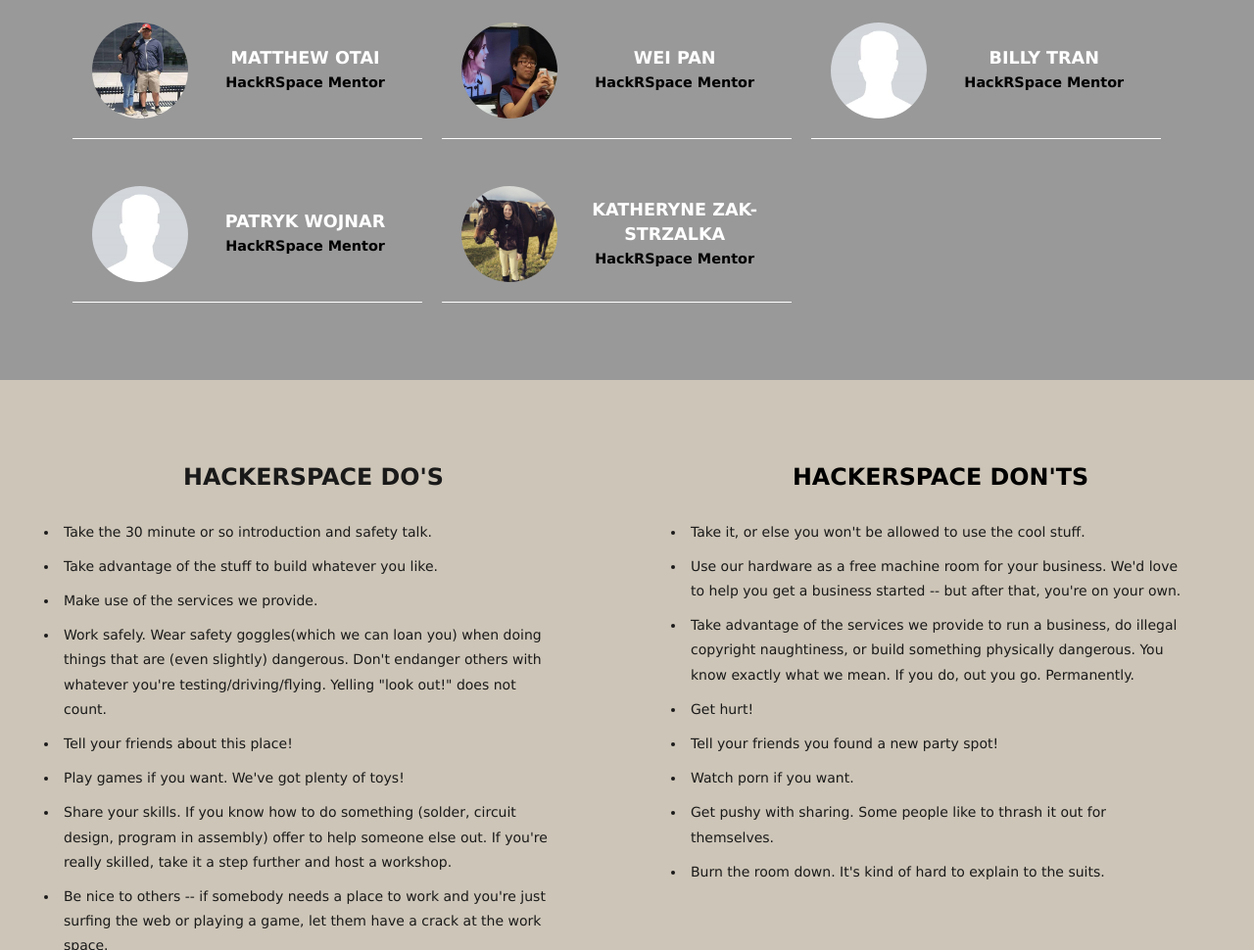
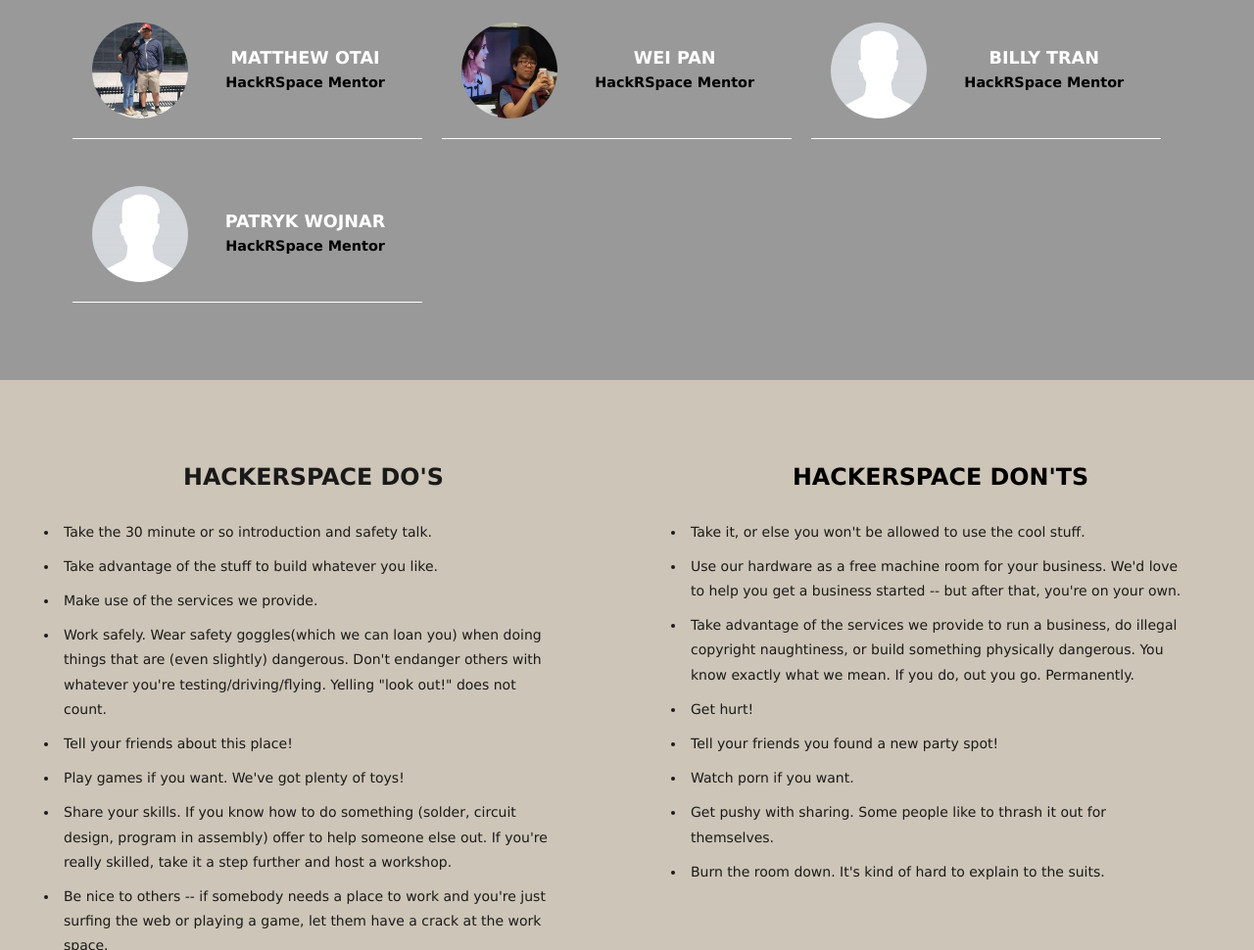
Before and after one commit to robneal/Hackerspace, a plain HTML site: page aboutus.html in a window 1280 px wide. Shown: the part 1182-2152 px from the top of the page at 98% size. Drawn offline with Linux system fonts and the light colour scheme.

Commit message:
Remove Kat

```diff
--- a/aboutus.html
+++ b/aboutus.html
@@ -205,19 +205,6 @@
 					</p>
 				</article>
 
-				<article class="teamMember">
-
-					<figure>
-						<img src="images/teamMembers/katheryne_zak-strzalka.jpg"/>
-					</figure>
-
-					<p>
-						<span class= "name">Katheryne Zak-Strzalka </span>
-						<span class="title">HackRSpace Mentor</span>
-					</p>
-				</article>
-
-
 			</section>
 		</section>
 	</section>
```
